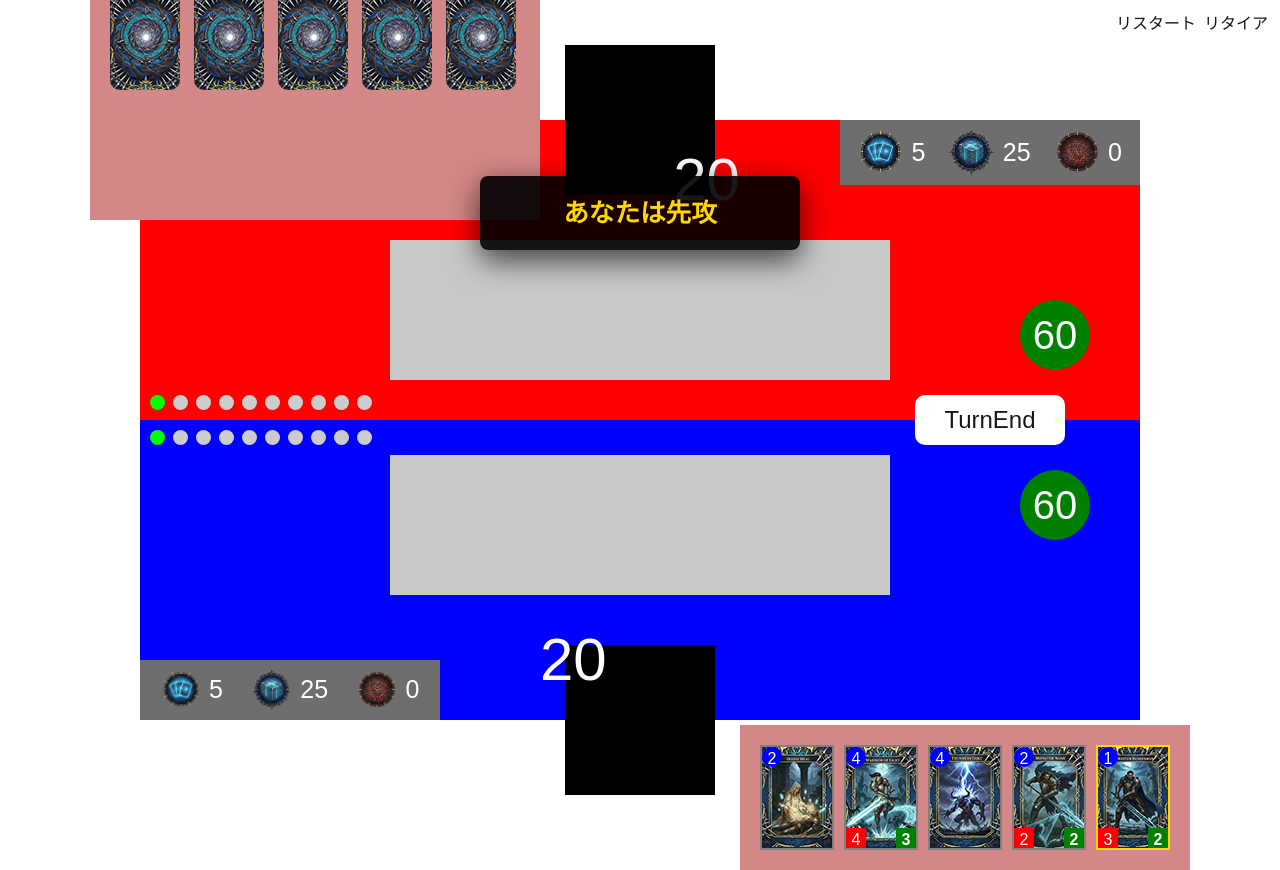
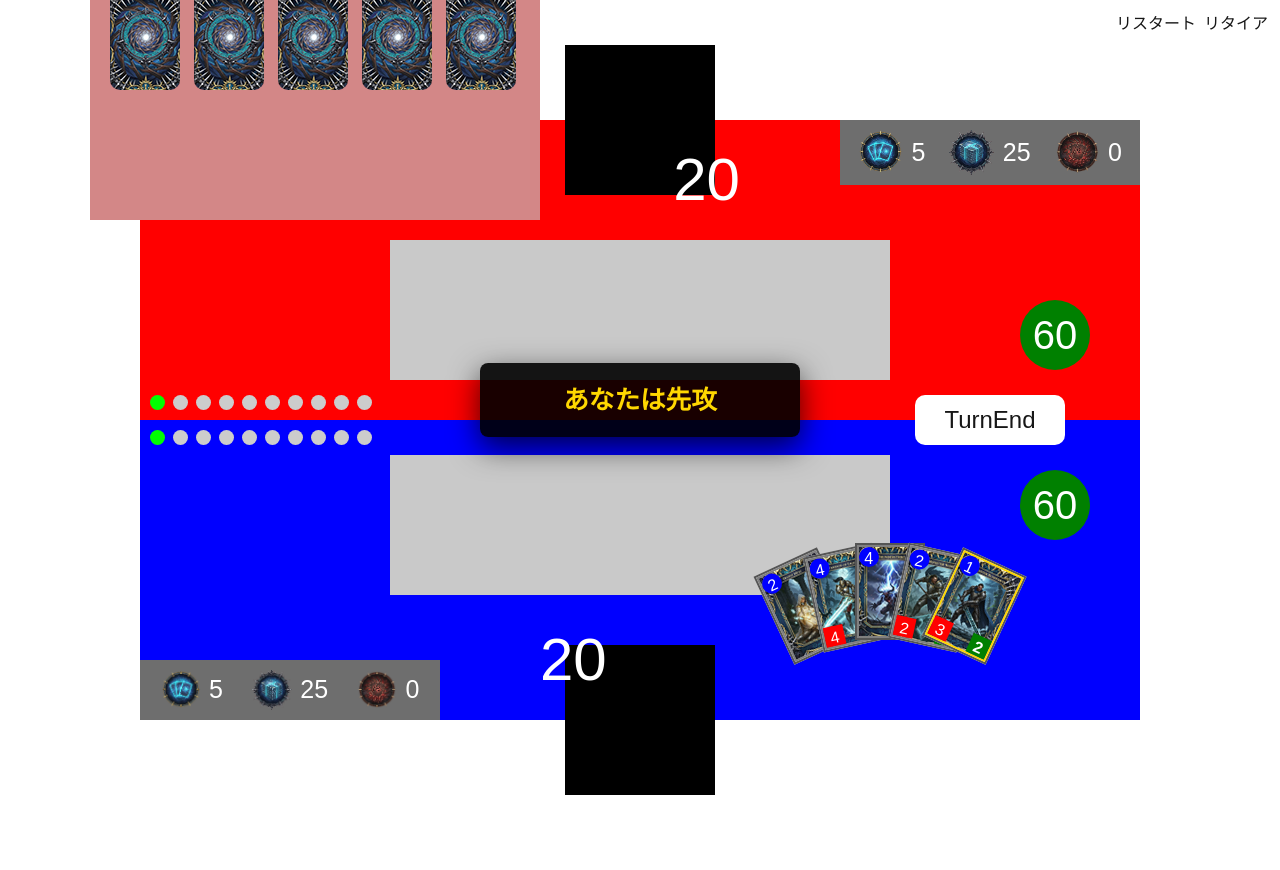
Before and after one commit to bst-shinkawa/Game, a Next.js app in the folder card-game/: page / in a window 1280 px wide. Both pictures are taken after a click on the button "CPU対戦". After the commit the page ends 840 px from the top, so only its background shows below. Built offline with nearby package versions, Linux system fonts and the light colour scheme.

Commit message:
手札レイアウト変更

```diff
--- a/card-game/app/assets/css/Game.Master.module.css
+++ b/card-game/app/assets/css/Game.Master.module.css
@@ -261,6 +261,7 @@
 
 .card {
   width: 100%;
+  max-width: 70px;
   height: auto;
   background-color: rgb(15, 36, 85);
   position: relative;
@@ -391,18 +392,14 @@
 
 .coinPopup {
   position: fixed;
-  left: 50%;
-  top: 22%;
-  transform: translate(-50%, 0);
-  /* Apply a very large z-index so it won't be hidden by stacking contexts */
-  z-index: 99999 !important;
-  background: rgba(0, 0, 0, 0.9);
-  color: #fff;
-  padding: 18px 28px;
-  border-radius: 8px;
-  box-shadow: 0 10px 30px rgba(0, 0, 0, 0.7);
-  min-width: 320px;
-  text-align: center;
+  top: 0;
+  left: 0;
+  right: 0;
+  bottom: 0;
+  z-index: 1800;
+  display: flex;
+  align-items: center;
+  justify-content: center;
 }
 
 .coinPopupInner {
@@ -410,6 +407,12 @@
   align-items: center;
   gap: 12px;
   justify-content: center;
+  background: rgba(0, 0, 0, 0.9);
+  color: #fff;
+  padding: 18px 28px;
+  border-radius: 8px;
+  box-shadow: 0 10px 30px rgba(0, 0, 0, 0.7);
+  min-width: 320px;
 }
 
 .coinPopupTitle {
@@ -468,4 +471,49 @@
     opacity: 1;
     transform: translate(-50%, -50%);
   }
+}
+.hand_area {
+  position: fixed;
+  bottom: 20%;
+  right: 18%;
+  width: 100%;
+  max-width: 390px;
+  display: flex;
+  justify-content: center;
+  align-items: flex-end;
+  transition: all 0.6s ease;
+  transform-origin: center;
+  z-index: 1000;
+}
+.hand_area.expanded {
+  bottom: 30%;
+  right: 30%;
+  transform: translate(50%, 50%) scale(1);
+  flex-wrap: wrap;
+  justify-content: left;
+  gap: 10px;
+  align-items: center;
+  z-index: 2000;
+}
+.hand_area.expanded .hand_card {
+  position: relative;
+  left: 0;
+  bottom: 0;
+  transform: none !important;
+}
+.hand_card {
+  width: 19%;
+  max-width: 70px;
+  background: #eee;
+  border: 2px solid #555;
+  position: absolute;
+  bottom: 0;
+  left: 50%;
+  transform-origin: bottom center;
+  cursor: pointer;
+  transition: all 0.25s ease;
+}
+.hand_card:hover {
+  transform: translateY(-15px) scale(1.05) rotate(var(--rotate));
+  z-index: 20;
 }/*# sourceMappingURL=Game.Master.module.css.map */
--- a/card-game/app/assets/scss/_Game.Flame.scss
+++ b/card-game/app/assets/scss/_Game.Flame.scss
@@ -296,6 +296,7 @@ $img-path: "/img/field";
 
 .card{
     width: 100%;
+    max-width: 70px;
     height: auto;
     background-color: rgb(15, 36, 85);
     position: relative;
@@ -418,18 +419,14 @@ $img-path: "/img/field";
 
 .coinPopup {
     position: fixed;
-    left: 50%;
-    top: 22%;
-    transform: translate(-50%, 0);
-    /* Apply a very large z-index so it won't be hidden by stacking contexts */
-    z-index: 99999 !important;
-    background: rgba(0,0,0,0.9);
-    color: #fff;
-    padding: 18px 28px;
-    border-radius: 8px;
-    box-shadow: 0 10px 30px rgba(0,0,0,0.7);
-    min-width: 320px;
-    text-align: center;
+    top: 0;
+    left: 0;
+    right: 0;
+    bottom: 0;
+    z-index: 1800;
+    display: flex;
+    align-items: center;
+    justify-content: center;
 }
 
 .coinPopupInner {
@@ -437,6 +434,12 @@ $img-path: "/img/field";
     align-items: center;
     gap: 12px;
     justify-content: center;
+    background: rgba(0,0,0,0.9);
+    color: #fff;
+    padding: 18px 28px;
+    border-radius: 8px;
+    box-shadow: 0 10px 30px rgba(0,0,0,0.7);
+    min-width: 320px;
 }
 
 .coinPopupTitle {
@@ -485,3 +488,56 @@ $img-path: "/img/field";
     from { opacity: 0; transform: translate(-50%, -56%); }
     to { opacity: 1; transform: translate(-50%, -50%); }
 }
+
+
+.hand{
+    &_area {
+        position: fixed;
+        bottom: 20%;
+        right: 18%;
+        width: 100%;
+        max-width: 390px;
+        display: flex;
+        justify-content: center;
+        align-items: flex-end;
+        transition: all 0.6s ease;
+        transform-origin: center;
+        z-index: 1000;
+
+        &.expanded {
+            bottom: 30%;
+            right: 30%;
+            transform: translate(50%, 50%) scale(1.0);
+            flex-wrap: wrap;
+            justify-content: left;
+            gap: 10px;
+            align-items: center;
+            z-index: 2000;
+
+            .hand_card {
+                position: relative;
+                left: 0;
+                bottom: 0;
+                transform: none !important;
+            }
+        }
+    }
+    &_card{
+        width: 19%;
+        max-width: 70px;
+        background: #eee;
+        border: 2px solid #555;
+        position: absolute;
+        bottom: 0;
+        left: 50%;
+        transform-origin: bottom center;
+        cursor: pointer;
+        transition: all 0.25s ease;
+
+        &:hover {
+            transform: translateY(-15px) scale(1.05) rotate(var(--rotate));
+            z-index: 20;
+        }
+    }
+
+}
--- a/card-game/app/components/DamageFloater.tsx
+++ b/card-game/app/components/DamageFloater.tsx
@@ -1,3 +1,5 @@
+// DamageFloater.tsx
+
 import React, { useEffect, useState } from "react";
 
 export type DamageFloat = {
--- a/card-game/app/components/GameOver.tsx
+++ b/card-game/app/components/GameOver.tsx
@@ -1,3 +1,4 @@
+// GameOver.tsx
 import React from "react";
 import styles from "../assets/css/Game.Master.module.css";
 
--- a/card-game/app/components/StartMenu.tsx
+++ b/card-game/app/components/StartMenu.tsx
@@ -1,3 +1,4 @@
+// StartMenu.tsx
 import React from "react";
 import styles from "../assets/css/Game.Master.module.css";
 
--- a/card-game/app/data/enemyAI.ts
+++ b/card-game/app/data/enemyAI.ts
@@ -1,3 +1,4 @@
+// enemyAI.ts
 import { v4 as uuidv4 } from "uuid";
 import type { Card } from "./cards";
 import { cards } from "./cards";
--- a/card-game/app/page.tsx
+++ b/card-game/app/page.tsx
@@ -143,6 +143,77 @@ const Game: React.FC = () => {
 
   // startMatchWithVisual の多重実行を防ぐためのフラグ
   const startingMatchRef = useRef<boolean>(false);
+
+
+  // 手札管理用
+  const [isHandExpanded, setIsHandExpanded] = useState<boolean>(false);
+  const [activeHandCardId, setActiveHandCardId] = useState<string | null>(null);
+
+  const handAreaRef = useRef<HTMLDivElement>(null);
+  useEffect(() => {
+    // 拡大されていない場合のみ扇形レイアウトを適用
+    if (isHandExpanded || !handAreaRef.current) return;
+
+    const cards = handAreaRef.current.querySelectorAll(`.${styles.hand_card}`);
+    const count = cards.length;
+    const maxAngle = 25;
+    // カードが1枚もない場合はステップを計算しない
+    const angleStep = (count > 1) ? (maxAngle * 2) / (count - 1) : 0;
+
+    cards.forEach((card, i) => {
+      const cardEl = card as HTMLDivElement;
+      const angle = -maxAngle + angleStep * i;
+      const offsetX = (i - (count - 1) / 2) * 32;
+      const edgeOffsetY = Math.abs(i - (count - 1) / 2) * 5;
+
+      // CSS変数とtransformの適用
+      cardEl.style.setProperty('--rotate', `${angle}deg`);
+      cardEl.style.transform = `translateX(${offsetX}px) translateY(${edgeOffsetY}px) rotate(${angle}deg)`;
+    });
+  }, [playerHandCards.length, isHandExpanded]); // カード枚数や拡大状態が変わったら再計算
+
+  // 手札エリアの縮小
+  const collapseHand = () => {
+    setIsHandExpanded(false);
+    setActiveHandCardId(null);
+  };
+
+  // 手札エリア外クリックによる縮小を処理するための useEffect
+  useEffect(() => {
+    const handleOutsideClick = (event: MouseEvent) => {
+      // 拡大中で、かつクリック位置が手札エリア外であれば縮小
+      if (isHandExpanded && handAreaRef.current && !handAreaRef.current.contains(event.target as Node)) {
+        collapseHand();
+      }
+    };
+
+    // イベントリスナーを追加
+    document.addEventListener('click', handleOutsideClick);
+
+    // クリーンアップ
+    return () => {
+        document.removeEventListener('click', handleOutsideClick);
+      };
+    }, [isHandExpanded]); // 拡大状態が変わるたびにリスナーを更新
+
+    // カードクリックハンドラ
+    const handleCardClick = (cardId: string) => {
+      if (!isHandExpanded) {
+        // 拡大されていない場合は、まず拡大する
+        setIsHandExpanded(true);
+        return;
+      }
+
+      // 拡大されている場合は、アクティブ状態をトグル
+      if (activeHandCardId === cardId) {
+        setActiveHandCardId(null);
+        setDescCardId(null); // アクティブ解除と同時に説明を非表示
+      } else {
+        // アクティブを切り替え
+        setActiveHandCardId(cardId);
+        setDescCardId(cardId); // アクティブ化と同時に説明を表示
+      }
+    };
 
   // 見た目の演出（GameStart 表示など）を先に行ってから、内部フックの startMatch を呼ぶためのラッパー
   const startMatchWithVisual = () => {
@@ -784,6 +855,7 @@ const Game: React.FC = () => {
             // 通常時はカードを場に出す
             if (card.type !== "spell") {
               playCardToField(card);
+              collapseHand();
             }
             setDraggingCard(null);
             setArrowStartPos(null);
@@ -831,10 +903,38 @@ const Game: React.FC = () => {
           ))}
         </div>
 
-        <div className={styles.field_player_hand}>
-          {playerHandCards.map((card) => (
+        {/* プレイヤー手札 */}
+        <div
+          ref={handAreaRef}
+          className={`${styles.hand_area} ${isHandExpanded ? styles.expanded : ''}`}
+          onClick={() => {
+            // プリゲーム中は無効化
+            if (preGame) return;
+
+            if (!isHandExpanded) {
+              setIsHandExpanded(true);
+            }
+          }}
+        >
+          {playerHandCards.map((card) => {
+            const isActive = activeHandCardId === card.uniqueId;
+            const isDragging = draggingCard === card.uniqueId;
+            return (
+              <div
+                key={card.uniqueId}
+                // isDragging中は z-index を高く保ちます
+                className={`${styles.hand_card} ${isActive ? styles.active : ''}`}
+                onClick={(e) => {
+                  // ドラッグ中はクリック処理を無効化
+                  if (isDragging) return;
+
+                  e.stopPropagation(); // hand_area のクリックイベントを阻止
+                  handleCardClick(card.uniqueId);
+                }}
+                // カードのドラッグ・ドロップのロジックは CardItem 側で保持
+                style={{ zIndex: isActive ? 4000 : (isDragging ? 950 : 10), transition: 'all 0.25s ease' }}
+              >
                 <CardItem
-              key={card.uniqueId}
                   {...card}
                   hp={card.hp ?? 0}
                   maxHp={card.maxHp ?? 0}
@@ -849,15 +949,23 @@ const Game: React.FC = () => {
                     const startPos = { x: rect.left + rect.width / 2, y: rect.top + rect.height / 2 };
                     setArrowStartPos(startPos);
                     setDragPosition(startPos);
+
+                    // 拡大中であれば、ドラッグ開始時に縮小を強制
+                    // if (isHandExpanded) {
+                    //   e.stopPropagation(); // handAreaの拡大クリックと誤動作を防ぐため
+                    //   collapseHand();
+                    // }
                   }}
                   onDragEnd={() => {
                     setDraggingCard(null);
                     setArrowStartPos(null);
                   }}
-              onClick={() => setDescCardId((prev) => prev === card.uniqueId ? null : card.uniqueId)}
+                  // ... (onClick: 次の修正で追加)
                   style={swapIds.includes(card.uniqueId) ? { border: '2px solid limegreen' } : undefined}
                 />
-          ))}
+              </div>
+            );
+          })}
         </div>
 
         <div className={styles.field_player_mana}>
```
Also changed, not shown: 1 other file (tests, documents, lock files or other folders). Lines whose indentation alone changed are shown as unchanged.
